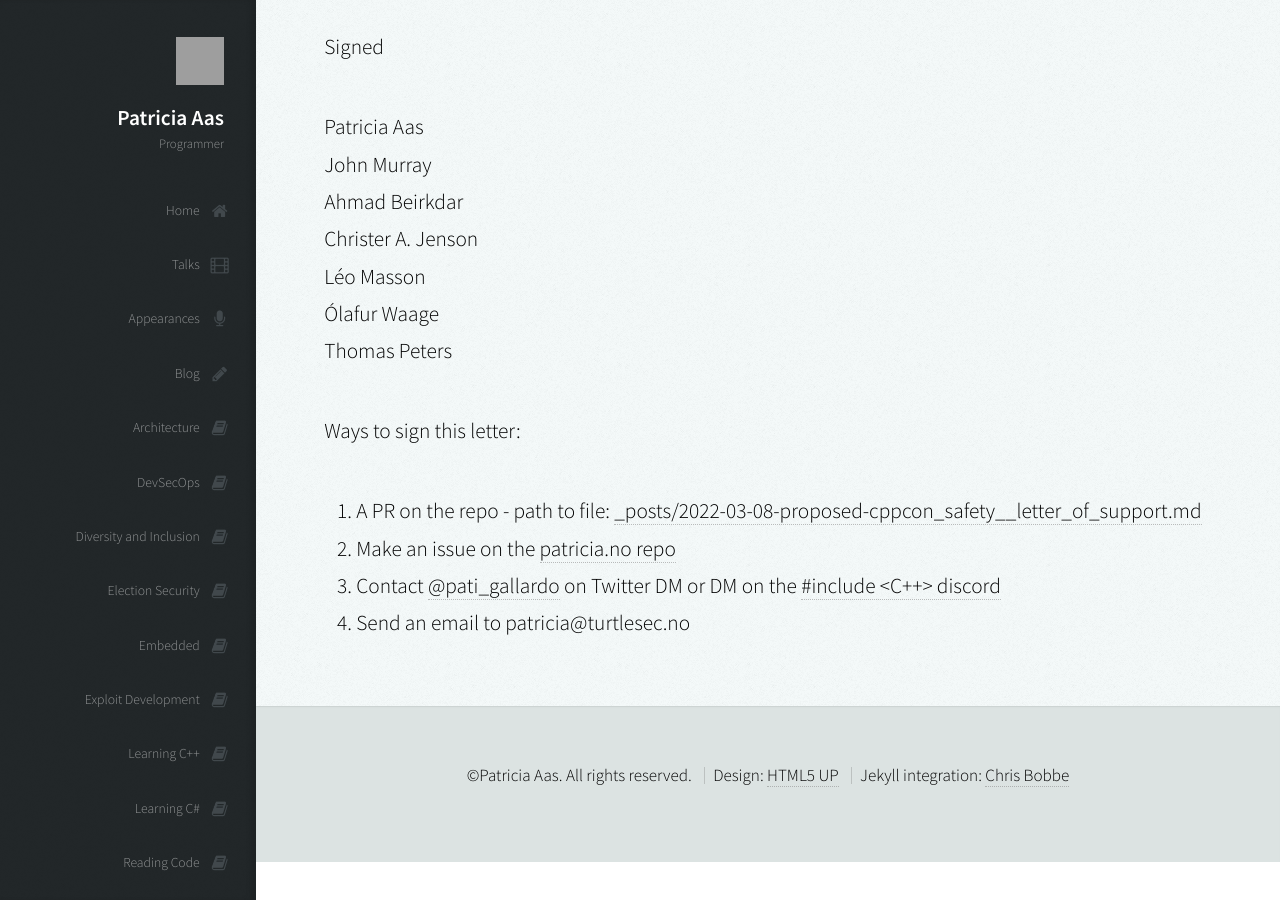
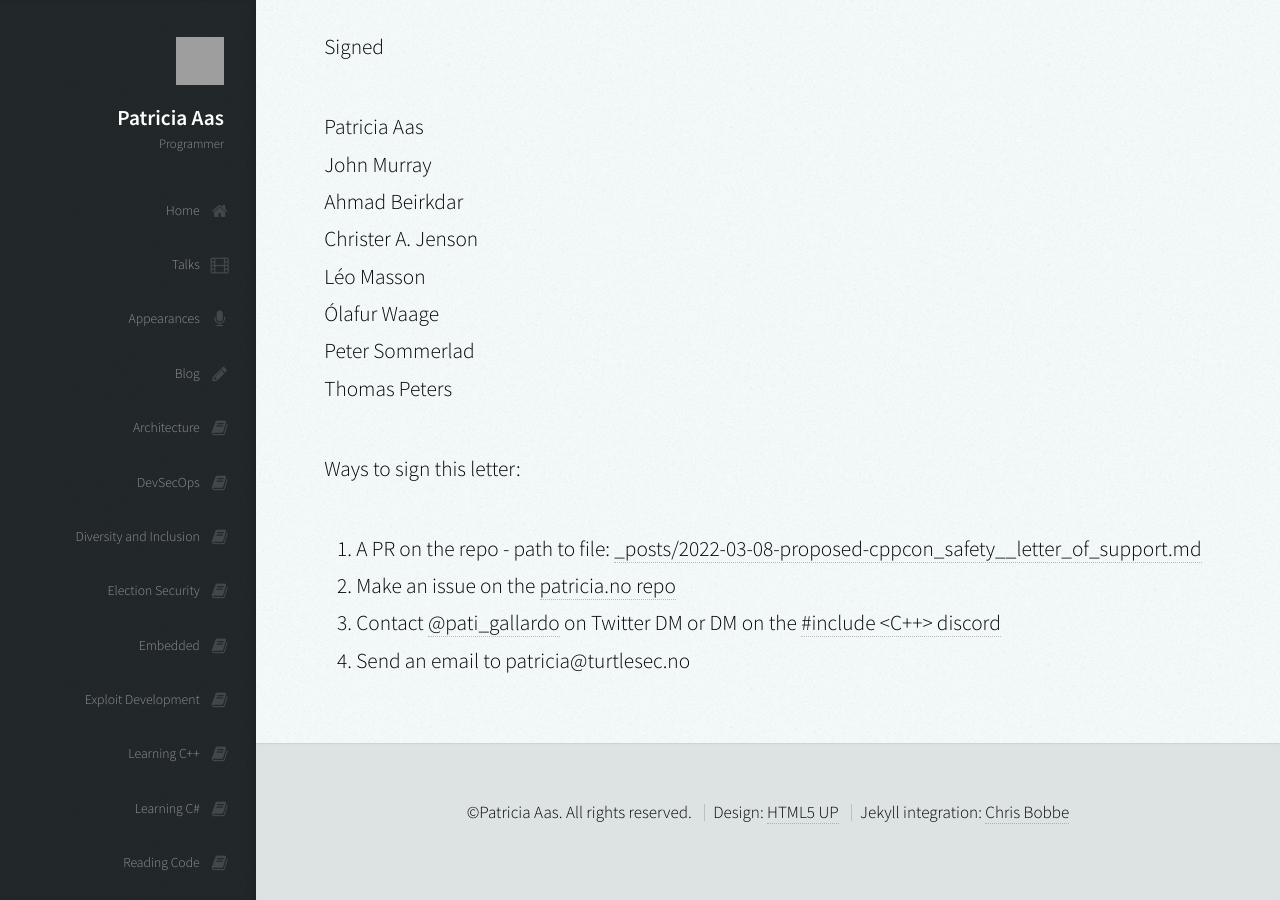
Before and after one commit to patricia-gallardo/patricia-gallardo.github.io, a Jekyll site: the page built from _posts/2022-03-08-proposed-cppcon_safety__letter_of_support.md, in a window 1280 px wide and 900 px high, scrolled down 521 px. Built offline with Jekyll 4.4.1, drawn with Linux system fonts in a browser that asks for light colours; nearby versions of some CDN libraries; grey boxes are pictures that could not be loaded.

Commit message:
Update 2022-03-08-proposed-cppcon_safety__letter_of_support.md

```diff
--- a/_posts/2022-03-08-proposed-cppcon_safety__letter_of_support.md
+++ b/_posts/2022-03-08-proposed-cppcon_safety__letter_of_support.md
@@ -22,6 +22,7 @@ Ahmad Beirkdar <br>
 Christer A. Jenson <br>
 Léo Masson <br>
 Ólafur Waage <br>
+Peter Sommerlad <br>
 Thomas Peters <br>
 
 Ways to sign this letter:
```
